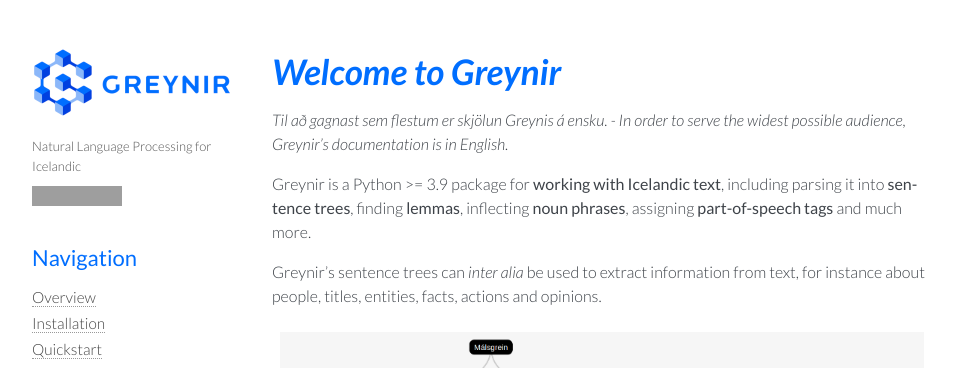
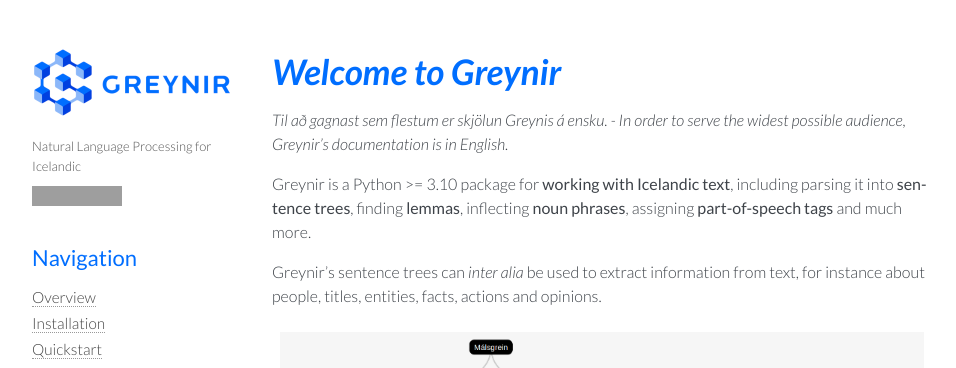
Before and after one commit to mideind/GreynirEngine, a Sphinx documentation site: the page built from doc/index.rst, in a window 1280 px wide and 900 px high, cut to the strip 0-368 px from the top of the window. Shown: the whole strip, without its empty margins (148-1104 px from the left). Built offline with Sphinx 7.4.7, drawn with Linux system fonts in a browser that asks for light colours; grey boxes are pictures that could not be loaded.

Commit message:
Update Python version requirements in Sphinx docs (3.10+/PyPy 3.11+)
Co-Authored-By: Claude Fable 5 <noreply@anthropic.com>

```diff
--- a/doc/index.rst
+++ b/doc/index.rst
@@ -10,7 +10,7 @@ Welcome to Greynir
 *Til að gagnast sem flestum er skjölun Greynis á ensku. - In order to serve
 the widest possible audience, Greynir's documentation is in English.*
 
-Greynir is a Python >= 3.9 package for **working with Icelandic text**,
+Greynir is a Python >= 3.10 package for **working with Icelandic text**,
 including parsing it into **sentence trees**, finding **lemmas**,
 inflecting **noun phrases**, assigning **part-of-speech tags** and much more.
 
--- a/doc/installation.rst
+++ b/doc/installation.rst
@@ -6,7 +6,7 @@ Installation
 Prerequisites
 -------------
 
-Greynir runs on **CPython 3.9** or newer, and on **PyPy 3.9**
+Greynir runs on **CPython 3.10** or newer, and on **PyPy 3.11**
 or newer (more info on PyPy `here <http://pypy.org/>`_).
 
 On GNU/Linux and similar systems, you may need to have ``python3-dev``
```
